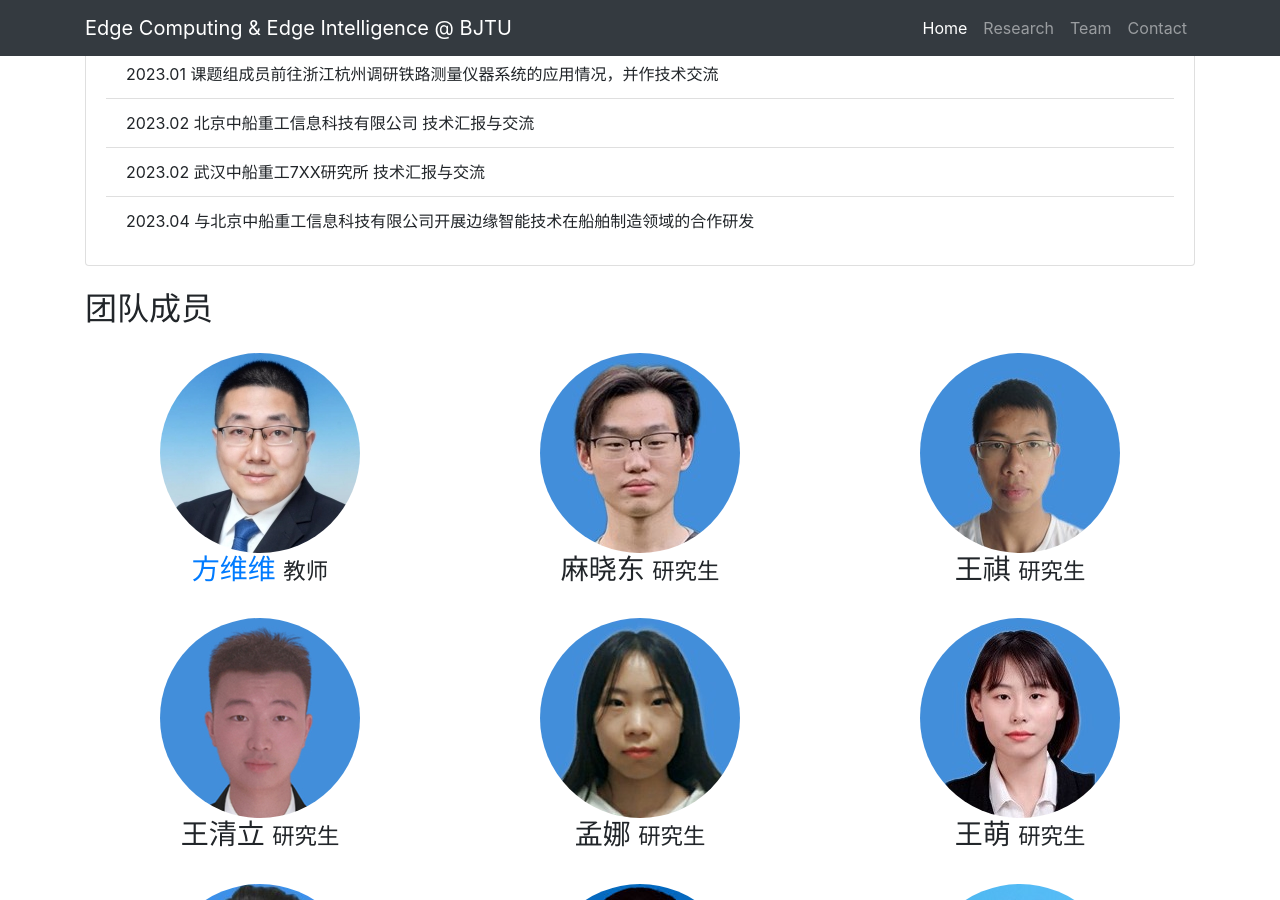
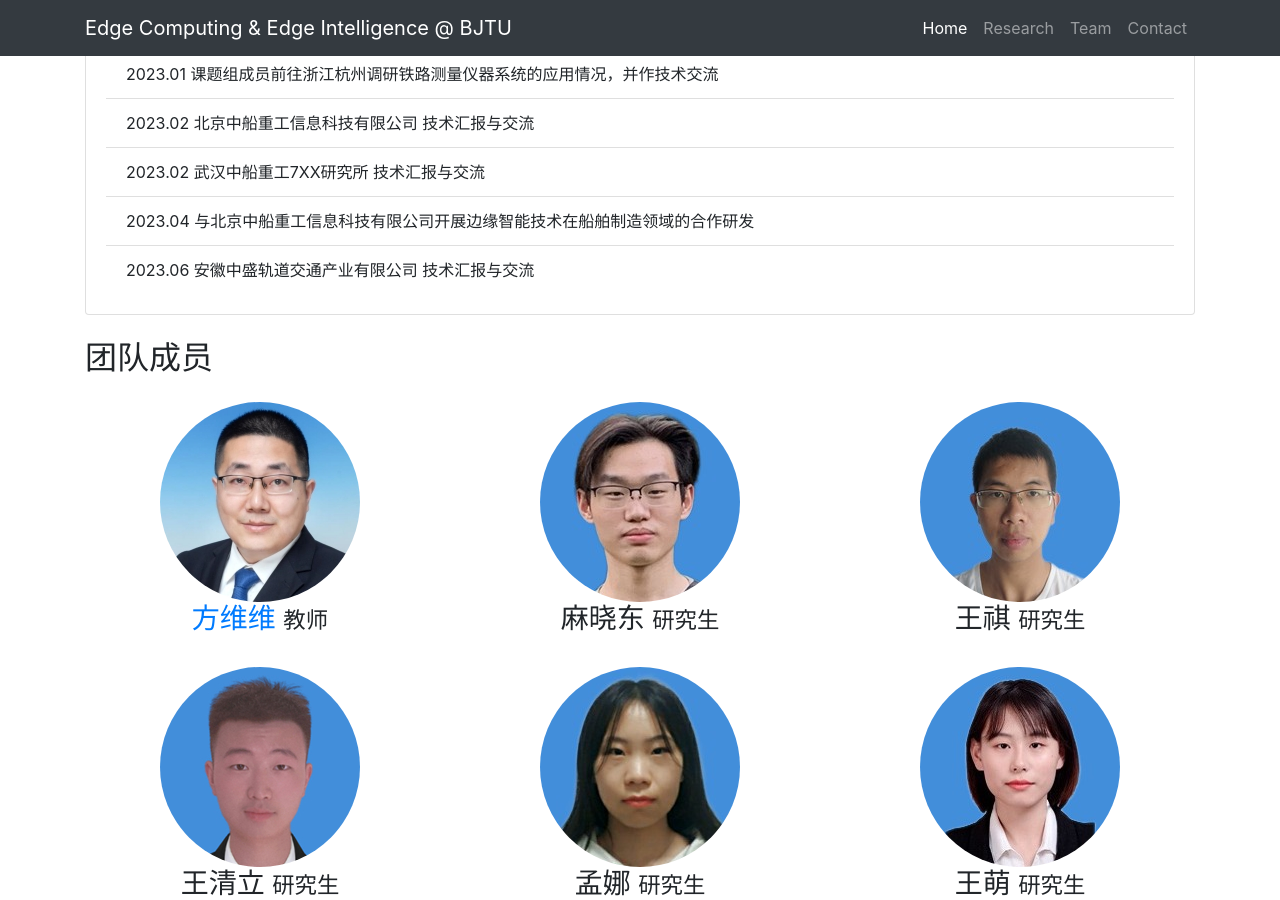
Before and after one commit to fangvv/Homepage, a Jekyll site: the page Edgecomp/index.html, which Jekyll copies as it is, in a window 1280 px wide and 900 px high, scrolled down 5519 px. Built offline with Jekyll 4.4.1, drawn with Linux system fonts in a browser that asks for light colours; comment, search, counter and statistics services are not loaded.

Commit message:
Signed-off-by: fangvv <fangvv@gmail.com>

```diff
--- a/Edgecomp/index.html
+++ b/Edgecomp/index.html
@@ -204,6 +204,7 @@
       <li class="list-group-item">2023.02 北京中船重工信息科技有限公司 技术汇报与交流</li>
       <li class="list-group-item">2023.02 武汉中船重工7XX研究所 技术汇报与交流</li>
       <li class="list-group-item">2023.04 与北京中船重工信息科技有限公司开展边缘智能技术在船舶制造领域的合作研发</li>
+      <li class="list-group-item">2023.06 安徽中盛轨道交通产业有限公司 技术汇报与交流</li>
   </ul>
   </div>
 </div>
```
